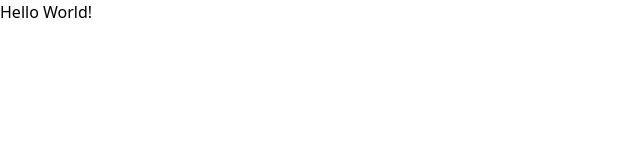
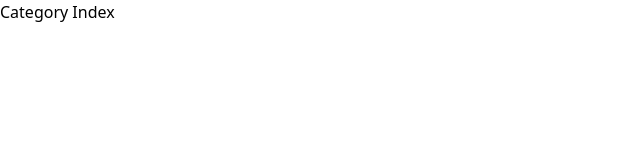
Before and after one commit to joannaberlin/portfolio-blog-web-app, a Nuxt app: page /categories in a window 1280 px wide. Shown: the top 160 px of the page, without its empty margins (0-640 px from the left). Built offline with nearby package versions, Linux system fonts and the light colour scheme.

Commit message:
Add basic web architecture

```diff
--- a/app.vue
+++ b/app.vue
@@ -1,3 +1,5 @@
 <template>
-	<div>Hello World!</div>
+	<div>
+		<NuxtPage />
+	</div>
 </template>
--- /dev/null
+++ b/pages/categories/index.vue
@@ -0,0 +1,4 @@
+<script lang="ts" setup></script>
+<template>
+	<h1>Category Index</h1>
+</template>
--- /dev/null
+++ b/pages/index.vue
@@ -0,0 +1,4 @@
+<script lang="ts" setup></script>
+<template>
+	<h1>Index File</h1>
+</template>
```
